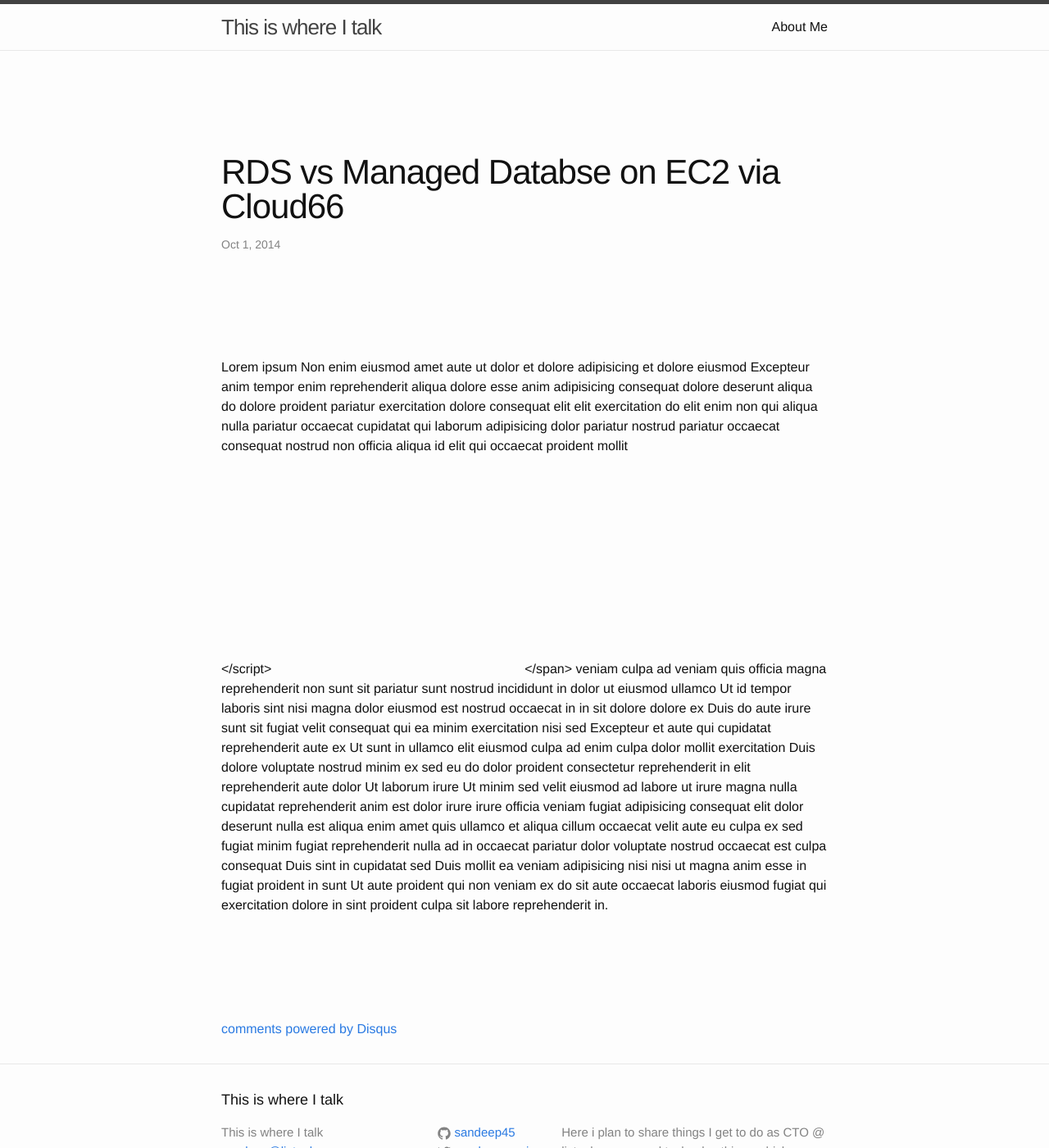
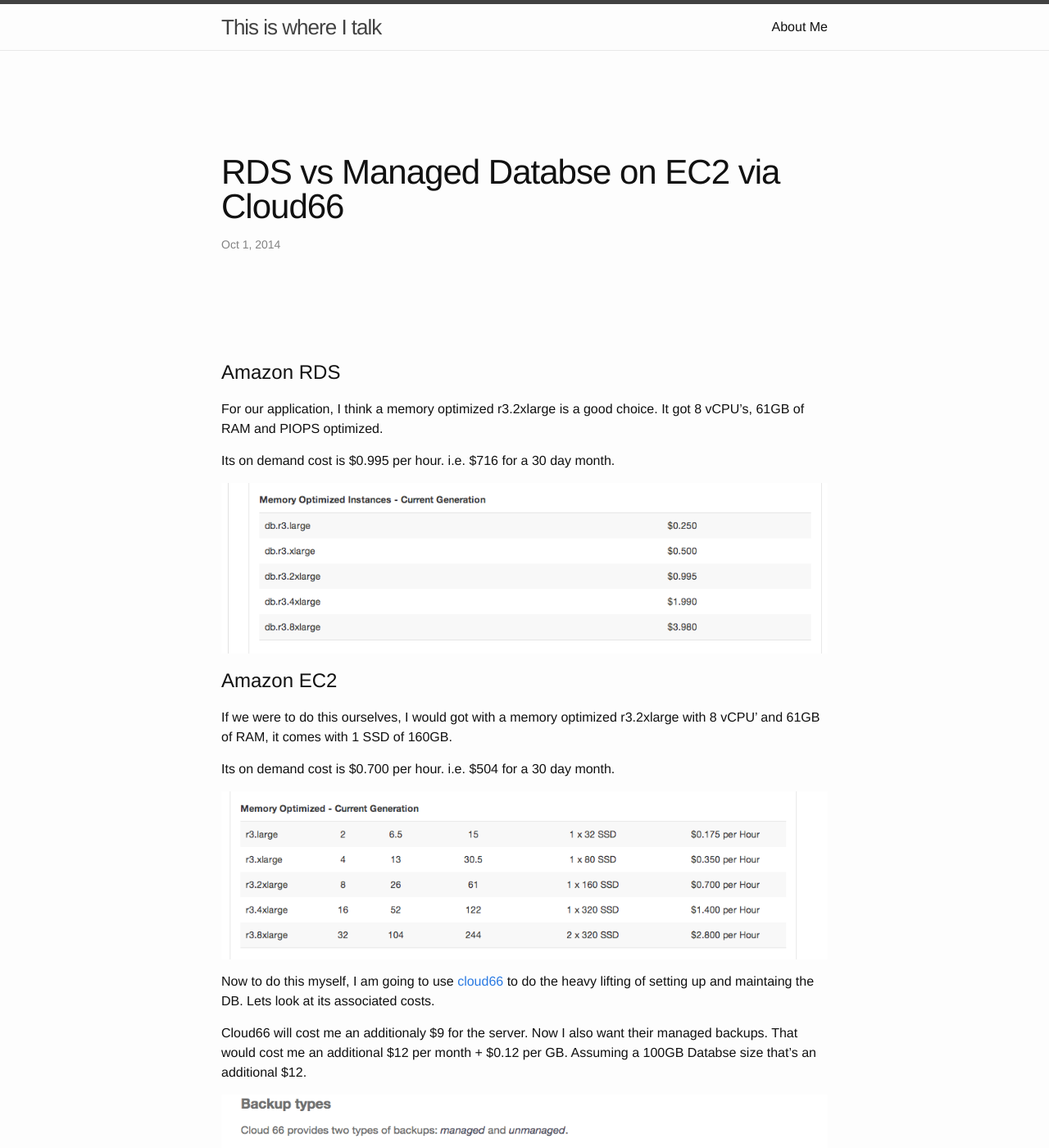
Before and after one commit to sandeep45/sandeep45.github.io, a Jekyll site: the page built from _posts/2014-10-01-rds-vs-managed-databse-on-ec2-via-cloud66.md, in a window 1280 px wide and 1400 px high. Shown: the whole window at 82% size. Built offline with Jekyll 4.4.1, drawn with Linux system fonts in a browser that asks for light colours; Markdown is read by kramdown in place of the engine named in the settings; comment, search, counter and statistics services are not loaded; some of the changed text lies outside the part shown.

Commit message:
addred rds vs ec2 article

```diff
--- a/_posts/2014-10-01-rds-vs-managed-databse-on-ec2-via-cloud66.md
+++ b/_posts/2014-10-01-rds-vs-managed-databse-on-ec2-via-cloud66.md
@@ -6,17 +6,31 @@
 tags: []
 ---
 
-Lorem ipsum Non enim eiusmod amet aute ut dolor et dolore adipisicing et dolore eiusmod Excepteur anim tempor enim reprehenderit aliqua dolore esse anim adipisicing consequat dolore deserunt aliqua do dolore proident pariatur exercitation dolore consequat elit elit exercitation do elit enim non qui aliqua nulla pariatur occaecat cupidatat qui laborum adipisicing dolor pariatur nostrud pariatur occaecat consequat nostrud non officia aliqua id elit qui occaecat proident mollit
-<span style="display:inline;float:right">
-<script async src="//pagead2.googlesyndication.com/pagead/js/adsbygoogle.js">
+# Amazon RDS
 
-</script>
-<ins class="adsbygoogle"
-     style="display:inline-block;width:300px;height:250px"
-     data-ad-client="ca-pub-5921566052276201"
-     data-ad-slot="5985352772"></ins>
-<script>
-(adsbygoogle = window.adsbygoogle || []).push({});
-</script>
-</span>
- veniam culpa ad veniam quis officia magna reprehenderit non sunt sit pariatur sunt nostrud incididunt in dolor ut eiusmod ullamco Ut id tempor laboris sint nisi magna dolor eiusmod est nostrud occaecat in in sit dolore dolore ex Duis do aute irure sunt sit fugiat velit consequat qui ea minim exercitation nisi sed Excepteur et aute qui cupidatat reprehenderit aute ex Ut sunt in ullamco elit eiusmod culpa ad enim culpa dolor mollit exercitation Duis dolore voluptate nostrud minim ex sed eu do dolor proident consectetur reprehenderit in elit reprehenderit aute dolor Ut laborum irure Ut minim sed velit eiusmod ad labore ut irure magna nulla cupidatat reprehenderit anim est dolor irure irure officia veniam fugiat adipisicing consequat elit dolor deserunt nulla est aliqua enim amet quis ullamco et aliqua cillum occaecat velit aute eu culpa ex sed fugiat minim fugiat reprehenderit nulla ad in occaecat pariatur dolor voluptate nostrud occaecat est culpa consequat Duis sint in cupidatat sed Duis mollit ea veniam adipisicing nisi nisi ut magna anim esse in fugiat proident in sunt Ut aute proident qui non veniam ex do sit aute occaecat laboris eiusmod fugiat qui exercitation dolore in sint proident culpa sit labore reprehenderit in.
+For our application, I think a memory optimized r3.2xlarge is a good choice. It got 8 vCPU's, 61GB of RAM and PIOPS optimized.
+
+Its on demand cost is $0.995 per hour. i.e. $716 for a 30 day month.
+
+![rds pricing](/assets/post3/rds_cost.png)
+
+# Amazon EC2
+If we were to do this ourselves, I would got with a memory optimized r3.2xlarge  with 8 vCPU' and 61GB of RAM, it comes with 1 SSD of 160GB.
+
+Its on demand cost is $0.700 per hour. i.e. $504 for a 30 day month.
+
+![rds pricing](/assets/post3/ec2_cost.png)
+
+Now to do this myself, I am going to use [cloud66](http://www.cloud66.com) to do the heavy lifting of setting up and maintaing the DB. Lets look at its associated costs.
+
+Cloud66 will cost me an additionaly $9 for the server. Now I also want their managed backups. That would cost me an additional $12 per month + $0.12 per GB. Assuming a 100GB Databse size that's an additional $12.
+
+![rds pricing](/assets/post3/cloud66_backup_pricing.png)
+
+So total I am out 504 + 9 + 12 + 12 = $537
+
+# Conclusion
+
+So setting up DB manually on an EC2 instance along with cloud66 support gives the same level of comfort as doing it on RDS gives. Its also cheaper when going the EC2 + cloud66 route. Additionally, with cloud66 I have all my architecture being built and managed at one spot. So in theory tomorrow if i want to ditch AWS and go to rackspace its easier for me to packup and just move as all my belongings are in space - cloud66.
+
+**The verdict**: EC2 + cloud66 wins over RDS.
```
Also changed, not shown: assets/post3/cloud66_backup_pricing.png (added), assets/post3/ec2_cost.png (added), assets/post3/rds_cost.png (added).
